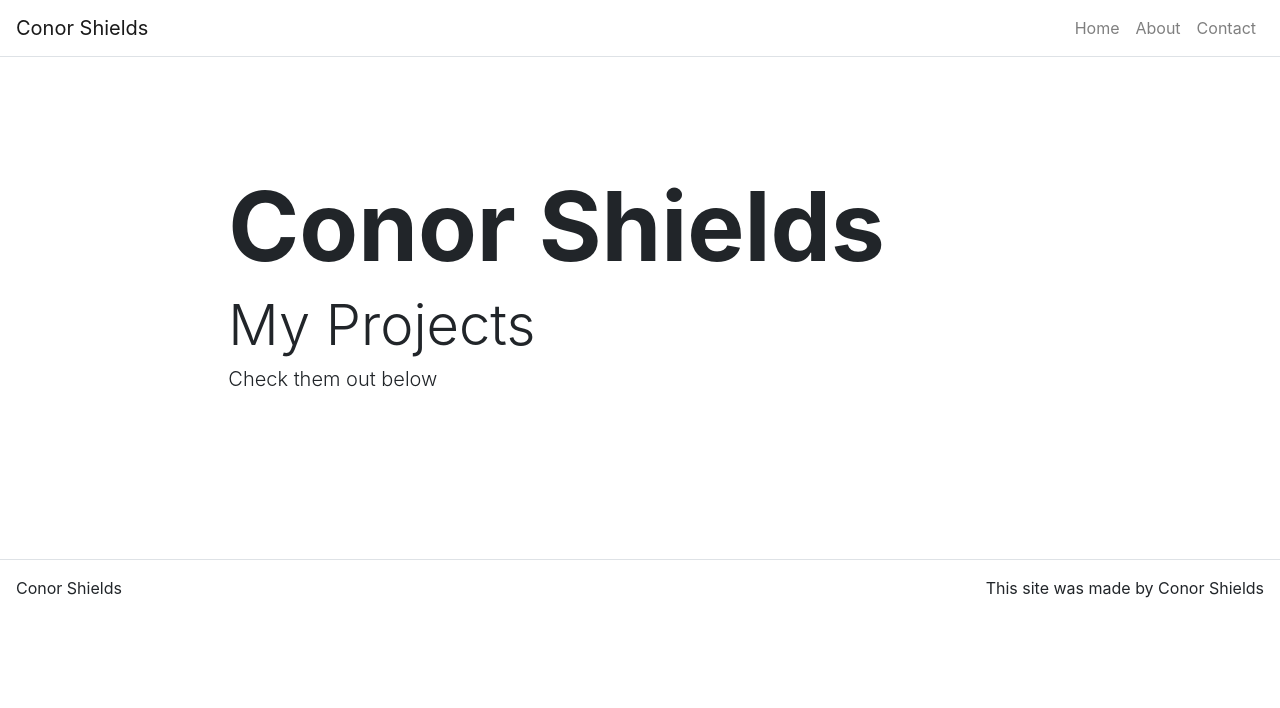
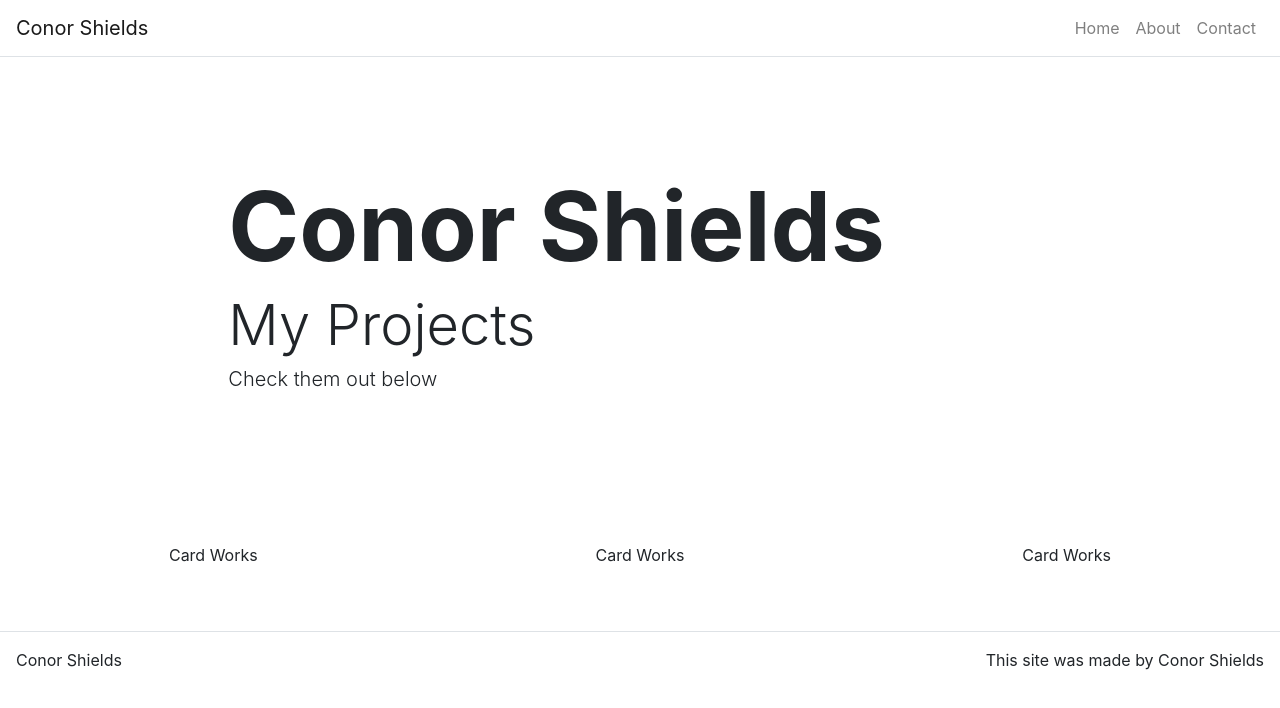
Before and after one commit to cshields236/React-personal-site, a React (Create React App) app: page / in a window 1280 px wide. Shown: the top 708 px of the page. Built offline with nearby package versions, Linux system fonts and the light colour scheme.

Commit message:
creating template cards and display on home page

```diff
--- a/public/index.html
+++ b/public/index.html
@@ -24,7 +24,7 @@
       work correctly both with client-side routing and a non-root public URL.
       Learn how to configure a non-root public URL by running `npm run build`.
     -->
-    <title>React App</title>
+    <title>Conor Shields</title>
   </head>
   <body>
     <noscript>You need to enable JavaScript to run this app.</noscript>
--- /dev/null
+++ b/src/components/Card.js
@@ -0,0 +1,9 @@
+import React from 'react'
+
+function Card(props) {
+    return (
+        <p>Card Works</p>
+    );
+}
+
+export default Card
--- /dev/null
+++ b/src/components/Carousel.js
@@ -0,0 +1,75 @@
+import React from 'react'
+import { Container, Row } from 'react-bootstrap';
+
+import github  from '../assets/images/github.png'
+import Card from './Card'
+
+class Carousel extends React.Component {
+    constructor(props) {
+        super(props);
+        this.state  ={
+            items: [
+                {
+                    id:0,
+                    title: 'Github',
+                    subtitle: 'My Projects on Github',
+                    imgsrc :github,
+                    link: 'https://github.com/cshields236',
+                    selected: false
+
+                },
+                {
+                    id:1,
+                    title: 'LinkedIn',
+                    subtitle: 'My LinkedIn Profile',
+                    imgsrc :github,
+                    link: 'https://www.linkedin.com/in/conor-shields-369aa7166/',
+                    selected: false
+
+                },
+                {
+                    id:2,
+                    title: 'Drive Safe Application',
+                    subtitle: 'Final Year Project for University, application to monitor and analyse drivers face and warn driver when showing signs of fatigue.',
+                    imgsrc :github,
+                    link: 'https://github.com/cshields236',
+                    selected: false
+
+                }
+            ]
+        }
+    }
+
+    handleCardClick = (id,card) => {
+        let items = [...this.state.items];
+
+        items[id].selected = items[id].selected ? false : true
+
+        items.forEach(item => {
+            if(item.id !== id){
+                item.selected = false;
+            }
+        });
+        this.setState({
+            items
+        })
+    }
+
+    makeItems = (items) => {
+        return items.map(item => {
+            return <Card item={item} onClick={(e => this.handleCardClick(item.id, e))} key={item.id}/>
+        })
+    }
+
+    render(){
+        return (
+           <Container fluid={true}>
+               <Row className='justify-content-around'>
+                    {this.makeItems(this.state.items)}
+               </Row>
+           </Container>
+        )
+    }
+}
+
+export default Carousel
--- a/src/pages/HomePage.js
+++ b/src/pages/HomePage.js
@@ -1,8 +1,13 @@
 import React from 'react'
+import Carousel from '../components/Carousel';
 import Hero from '../components/Hero'
 function HomePage(props) {
     return (
-        <Hero title={props.title} subtitle={props.subtitle} text ={props.text} />
+        <div>
+            <Hero title={props.title} subtitle={props.subtitle} text={props.text} />
+            <Carousel />
+        </div>
+
     )
 }
 
```
Also changed, not shown: src/components/CardInfo.js (added, +9 -0 lines), src/assets/images/github.png (added).
